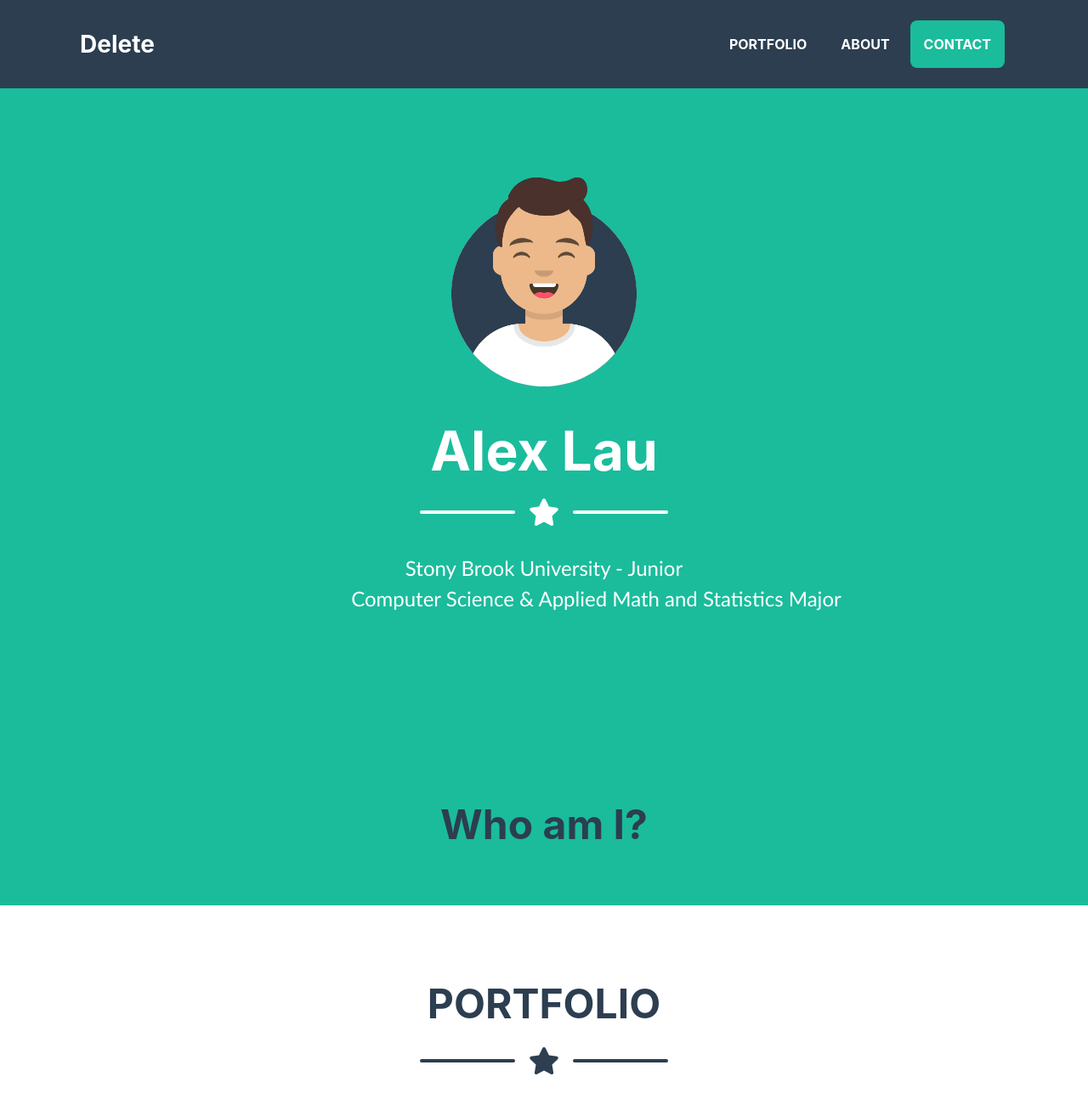
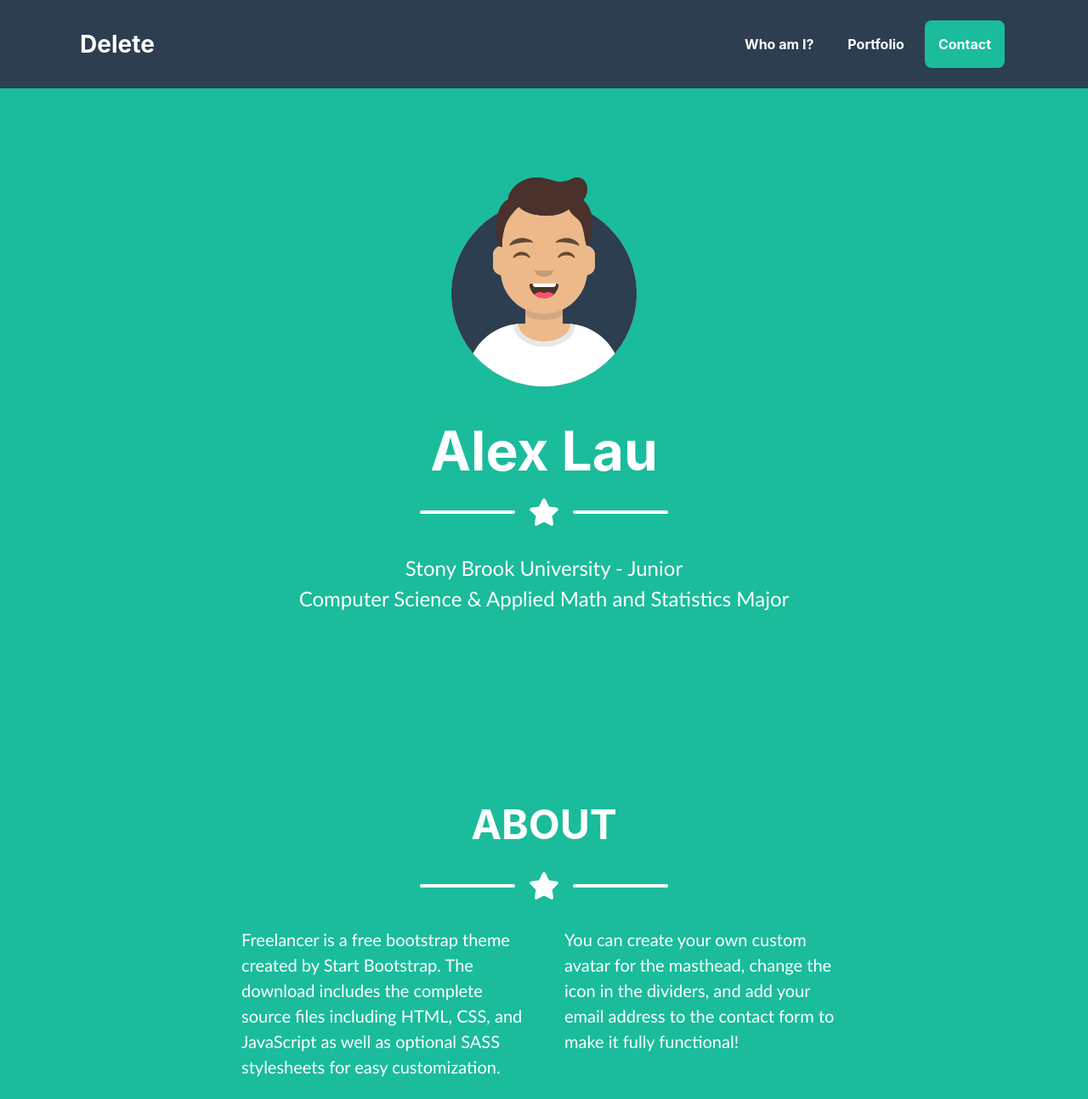
Before and after one commit to meetAlexLau/meetalexlau.github.io, a website: page index.html in a window 1280 px wide. Shown: the top 1294 px of the page at 85% size. Drawn offline with nearby package versions, Linux system fonts and the light colour scheme; a web font is replaced by a local one.

Commit message:
Rearrange and Box Fix

```diff
--- a/index.html
+++ b/index.html
@@ -20,11 +20,11 @@
                 <button class="navbar-toggler navbar-toggler-right font-weight-bold bg-primary text-white rounded" type="button" data-toggle="collapse" data-target="#navbarResponsive" aria-controls="navbarResponsive" aria-expanded="false" aria-label="Toggle navigation">Menu <i class="fas fa-bars"></i></button>
                 <div class="collapse navbar-collapse" id="navbarResponsive">
                     <ul class="navbar-nav ml-auto">
-                        <li class="nav-item mx-0 mx-lg-1"><a class="nav-link py-3 px-0 px-lg-3 rounded js-scroll-trigger" href="#portfolio">PORTFOLIO</a>
+                        <li class="nav-item mx-0 mx-lg-1"><a class="nav-link py-3 px-0 px-lg-3 rounded js-scroll-trigger" href="#about">Who am I?</a>
                         </li>
-                        <li class="nav-item mx-0 mx-lg-1"><a class="nav-link py-3 px-0 px-lg-3 rounded js-scroll-trigger" href="#about">ABOUT</a>
+                        <li class="nav-item mx-0 mx-lg-1"><a class="nav-link py-3 px-0 px-lg-3 rounded js-scroll-trigger" href="#portfolio">Portfolio</a>
                         </li>
-                        <li class="nav-item mx-0 mx-lg-1"><a class="nav-link py-3 px-0 px-lg-3 rounded js-scroll-trigger" href="#contact">CONTACT</a>
+                        <li class="nav-item mx-0 mx-lg-1"><a class="nav-link py-3 px-0 px-lg-3 rounded js-scroll-trigger" href="#contact">Contact</a>
                         </li>
                     </ul>
                 </div>
@@ -43,17 +43,34 @@
                 </div>
                 <!-- Masthead Subheading-->
                 <p class="pre-wrap masthead-subheading font-weight-light mb-0">Stony Brook University - Junior
-                    Computer Science &amp; Applied Math and Statistics Major
+Computer Science &amp; Applied Math and Statistics Major
  </p>
             </div>
         </header>
-        <section class="page-section portfolio bg-primary">
+        <section class="page-section bg-primary text-white mb-0" id="about">
             <div class="container">
+                <!-- About Section Heading-->
                 <div class="text-center">
-                    <h2 class="page-section-heading text-secondary mb-0 d-inline-block">Who am I?</h2>
+                    <h2 class="page-section-heading d-inline-block text-white">ABOUT</h2>
+                </div>
+                <!-- Icon Divider-->
+                <div class="divider-custom divider-light">
+                    <div class="divider-custom-line"></div>
+                    <div class="divider-custom-icon"><i class="fas fa-star"></i></div>
+                    <div class="divider-custom-line"></div>
+                </div>
+                <!-- About Section Content-->
+                <div class="row">
+                    <div class="col-lg-4 ml-auto">
+                        <p class="pre-wrap lead">Freelancer is a free bootstrap theme created by Start Bootstrap. The download includes the complete source files including HTML, CSS, and JavaScript as well as optional SASS stylesheets for easy customization.</p>
+                    </div>
+                    <div class="col-lg-4 mr-auto">
+                        <p class="pre-wrap lead">You can create your own custom avatar for the masthead, change the icon in the dividers, and add your email address to the contact form to make it fully functional!</p>
+                    </div>
                 </div>
             </div>
         </section>
+
         <section class="page-section portfolio" id="portfolio">
             <div class="container">
                 <!-- Portfolio Section Heading-->
@@ -277,29 +294,6 @@
                 </div>
             </div>
         </div>
-        <section class="page-section bg-primary text-white mb-0" id="about">
-            <div class="container">
-                <!-- About Section Heading-->
-                <div class="text-center">
-                    <h2 class="page-section-heading d-inline-block text-white">ABOUT</h2>
-                </div>
-                <!-- Icon Divider-->
-                <div class="divider-custom divider-light">
-                    <div class="divider-custom-line"></div>
-                    <div class="divider-custom-icon"><i class="fas fa-star"></i></div>
-                    <div class="divider-custom-line"></div>
-                </div>
-                <!-- About Section Content-->
-                <div class="row">
-                    <div class="col-lg-4 ml-auto">
-                        <p class="pre-wrap lead">Freelancer is a free bootstrap theme created by Start Bootstrap. The download includes the complete source files including HTML, CSS, and JavaScript as well as optional SASS stylesheets for easy customization.</p>
-                    </div>
-                    <div class="col-lg-4 mr-auto">
-                        <p class="pre-wrap lead">You can create your own custom avatar for the masthead, change the icon in the dividers, and add your email address to the contact form to make it fully functional!</p>
-                    </div>
-                </div>
-            </div>
-        </section>
         <section class="page-section" id="contact">
             <div class="container">
                 <!-- Contact Section Heading-->
```
Also changed, not shown: assets/img/portfolio/box.png.
